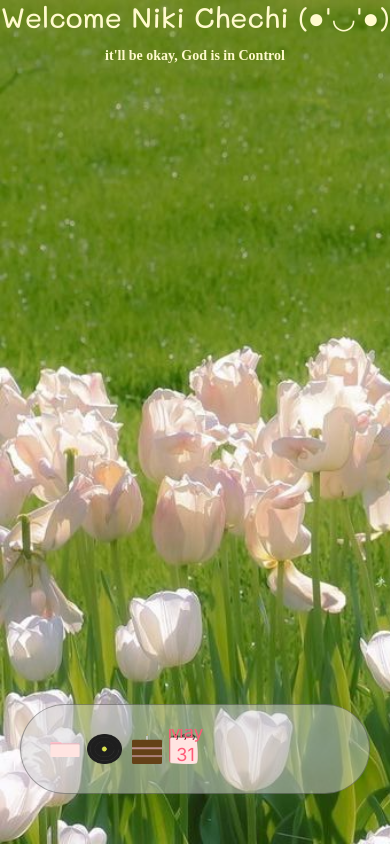
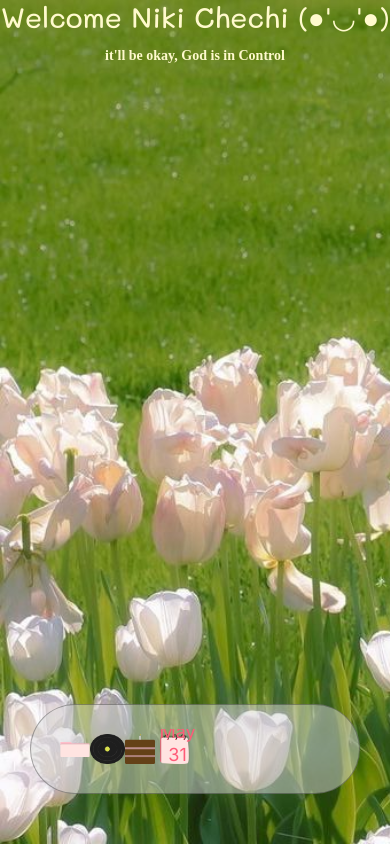
Before and after one commit to stephaniegogo251/Personal_Project, a plain HTML site: page index.html in a window 390 px wide. Drawn offline with Linux system fonts and the light colour scheme; a web font is replaced by a local one.

Commit message:
updated style

```diff
--- a/styles.css
+++ b/styles.css
@@ -481,29 +481,28 @@
         padding: 12px 24px;
         height: 64px;
         margin-top: auto;
-        width: 300px;
+        width: 280px;
     }
 
     #folder-btn {
         width: 30px;
         height: 15px;
         margin-right: 0px;
-        padding-right: 2px;
+        padding-right: 0px;
     }
 
     #cake-btn, .cal-btn-wrap img {
         width: 30px;
         height: 30px;
-    }
-
-    .cal-btn-wrap img {
         margin-left: 0px;
-        padding-left: 2px;
+        padding-left: 0px;
     }
 
     #music-btn {
         width: 35px;
         height: 30px;
+        padding: 0px;
+        margin: 0px;
     }
 
     .music-window {
```
